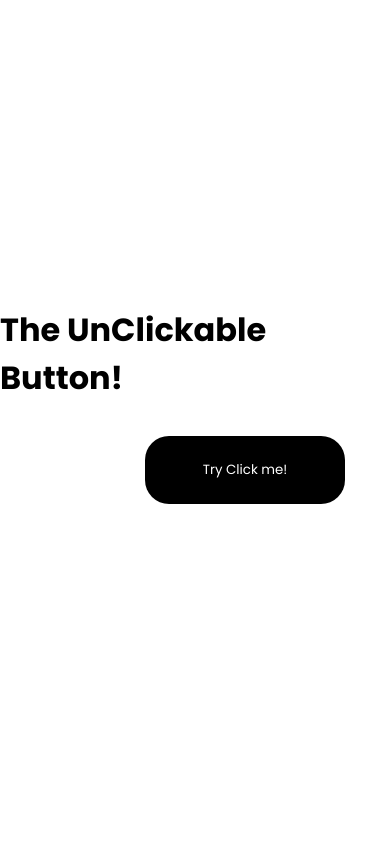
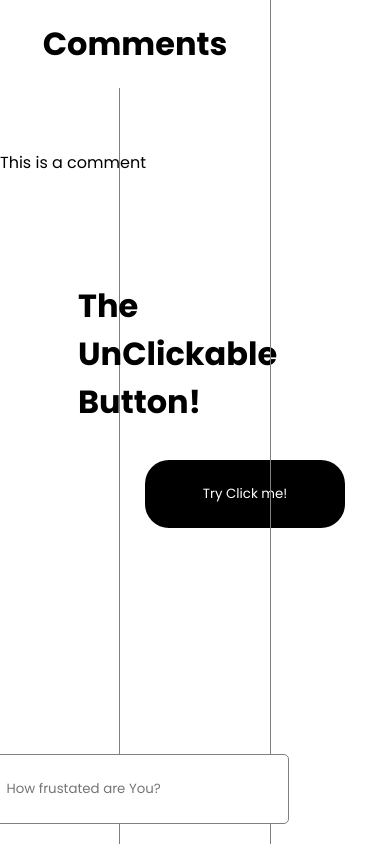
Before and after one commit to MohitTiwariBytes/TheUnclickableButton, a website with bundled scripts: page index.html in a window 390 px wide. Built offline with nearby package versions, Linux system fonts and the light colour scheme.

Commit message:
coded the comment section!1!

```diff
--- a/index.html
+++ b/index.html
@@ -1,13 +1,30 @@
 <!doctype html>
 <html lang="en">
+
 <head>
   <meta charset="UTF-8" />
   <meta name="viewport" content="width=device-width, initial-scale=1.0" />
-  <title>Hello World</title>
+  <title>TheUnclickableButton</title>
   <link href='/style.css' rel='stylesheet'>
 </head>
+
 <body>
+  <div class="left">
+    <div class="topLeft">
+      <h1>Comments</h1>
+    </div>
+    <div id="comments" class="comments">
+      <p class="comment">This is a comment</p>
+    </div>
+    <div class="writeComment">
+      <input type="text" placeholder="How frustated are You?">
+    </div>
+  </div>
+  <div class="main-right">
+    <div class="right"></div>
+  </div>
   <div class="main">
+    <div id="middle" class="middle">
       <div class="header">
         <h1>The <strong>UnClickable Button!</strong></h1>
       </div>
@@ -18,6 +35,8 @@
         </div>
       </div>
     </div>
-  <script defer type="text/javascript" src="/main.js"></script>
+  </div>
+  <script defer type="module" src="/main.js"></script>
 </body>
+
 </html>
--- a/main.js
+++ b/main.js
@@ -1,13 +1,26 @@
+// Import the functions you need from the SDKs you need
+import { initializeApp } from "https://www.gstatic.com/firebasejs/10.12.5/firebase-app.js";
+import { getAnalytics } from "https://www.gstatic.com/firebasejs/10.12.5/firebase-analytics.js";
+
+// Your web app's Firebase configuration
+const firebaseConfig = {
+  apiKey: "AIzaSyD3GsDpEhDGxT5t1Pp5Xv9Q8pSCZdptaLY",
+  authDomain: "theunclickablebutton.firebaseapp.com",
+  projectId: "theunclickablebutton",
+  storageBucket: "theunclickablebutton.appspot.com",
+  messagingSenderId: "622641247499",
+  appId: "1:622641247499:web:b4c966abc89cbe0a52de0e",
+  measurementId: "G-EH8FXR5HGZ"
+};
+
 const button = document.getElementById("button");
 const button1 = document.getElementById("btn");
+const middle = document.getElementById("middle");
+const comments = document.getElementById("comments")
 
-button1.addEventListener("click", () => {
-  alert("You got me!");
-});
-
-button.addEventListener("mouseover", () => {
-  const width = window.innerWidth;
-  const height = window.innerHeight;
+button1.addEventListener("mouseover", () => {
+  const width = middle.clientWidth; //ensure the button dont get outside the middle div
+  const height = middle.clientHeight;
 
   const buttonWidth = button.offsetWidth;
   const buttonHeight = button.offsetHeight;
@@ -15,7 +28,14 @@ button.addEventListener("mouseover", () => {
   const randomX = Math.floor(Math.random() * (width - buttonWidth));
   const randomY = Math.floor(Math.random() * (height - buttonHeight));
 
-  button.style.position = 'absolute';
-  button.style.left = `${randomX}px`;
-  button.style.top = `${randomY}px`;
 });
+
+button1.addEventListener("click", () => {
+  const winnerName = prompt("You clicked me! Now enter your name to get in the winner list!");
+  comments.innerHTML += `<p class="comment">${winnerName} is a winner!</p>`;
+
+});
+
+// Initialize Firebase
+const app = initializeApp(firebaseConfig);
+const analytics = getAnalytics(app);
--- a/style.css
+++ b/style.css
@@ -9,6 +9,7 @@
 html, body{
     width: 100%;
     height: 100%;
+    overflow: hidden;
 }
 
 .main{
@@ -18,12 +19,17 @@ html, body{
     justify-content: center;
     align-items: center;
     flex-direction: column;
+    position: relative;
+    z-index: 100000;
+
 }
+
 
 
 .button{
     padding: 34px;
     width: 100px;
+
 }
 
 button{
@@ -36,3 +42,70 @@ button{
     width: 200px;
 
 }
+
+.middle{
+    height: 100%;
+    width: 60%;
+    background: transparent;
+    display: flex;
+    justify-content: center;
+    align-items: center;
+    flex-direction: column;
+    position: relative;
+
+}
+
+.left{
+    width: 270px;
+    border-right: 1px solid rgb(128, 128, 128);
+    height: 100%;
+    position: absolute;
+    z-index: 100000000;
+}
+
+.right{
+    width: 270px;
+    border-left: 1px solid rgb(128, 128, 128);
+    height: 100%;
+    position: absolute;
+}
+
+.main-right{
+    width: 100%;
+    height: 100%;
+    display: flex;
+    justify-content: flex-end;
+    position: absolute;
+
+}
+
+.writeComment{
+    width: 270px;
+    height: 100%;
+    display: flex;
+    justify-content: center;
+    align-items: flex-end;
+    margin-top: -30px;
+    position: fixed;
+    bottom: 20px;
+}
+
+.writeComment input{
+    padding: 24px;
+    border-radius: 5px;
+    border: 1px solid rgb(128, 128, 128);
+}
+
+.topLeft{
+    position: fixed;
+    top: 0px;
+    width: 270px;
+    display: flex;
+    justify-content: center;
+    background: white;
+    padding: 20px 0px;
+}
+
+.comments{
+    margin-top: 150px;
+}
```
Also changed, not shown: package.json (added, +7 -0 lines), 1 other file. Lines whose indentation alone changed are shown as unchanged.
